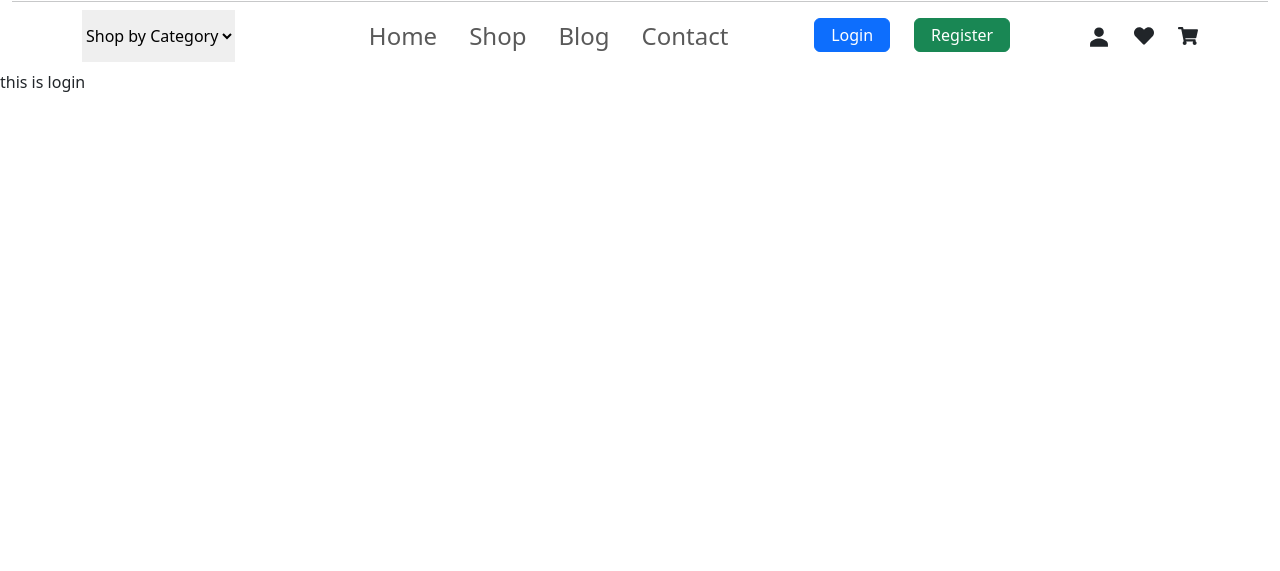
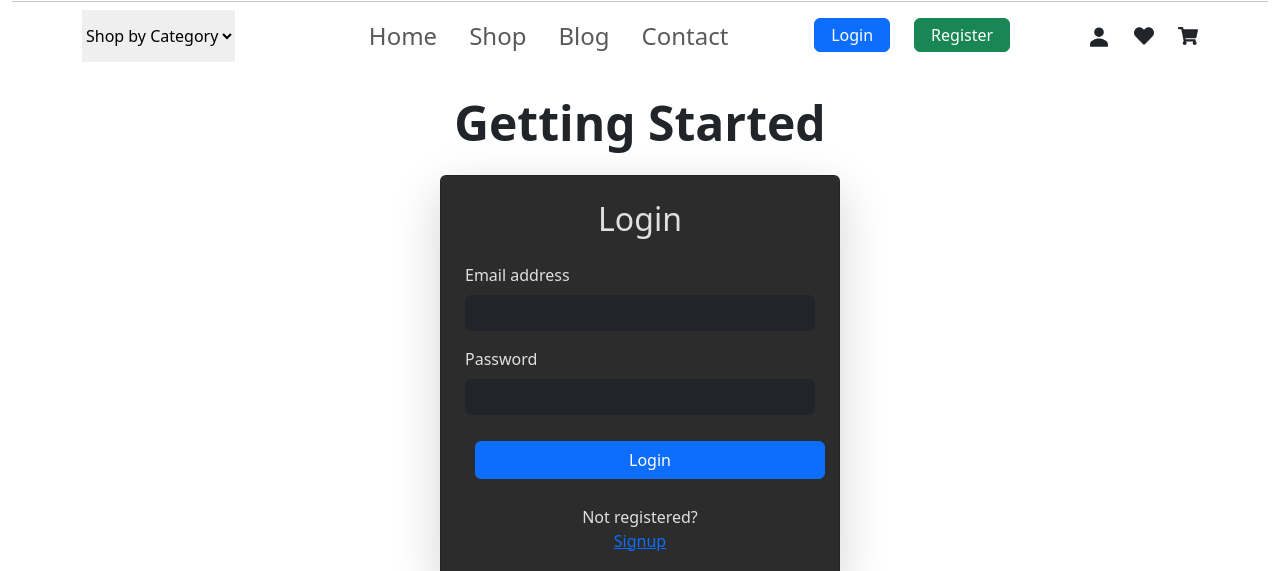
Before and after one commit to NhuZ11/PetEcommerce-MERN, a React (Vite) app in the folder Frontend/: page /login in a window 1280 px wide. Shown: the part 259-830 px from the top of the page. Before the commit the page ends 800 px from the top, so only its background shows below. Built offline with nearby package versions, Linux system fonts and the light colour scheme; some icons are missing.

Commit message:
login logout functionality

```diff
--- a/Frontend/src/Components/Header.jsx
+++ b/Frontend/src/Components/Header.jsx
@@ -3,15 +3,22 @@ import "iconify-icon";
 import { IoPersonSharp } from "react-icons/io5";
 import { FaHeart } from "react-icons/fa";
 import { FaShoppingCart } from "react-icons/fa";
-import { Link } from "react-router-dom";
+import { Link, useNavigate } from "react-router-dom";
+import { IoLogOutOutline } from "react-icons/io5";
 
 const Header = ({ cartCount = 0 }) => {
+  const navigate = useNavigate();
   const menuItems = [
-    { href: "index.html", label: "Home" },
+    { href: "/", label: "Home" },
     { href: "shop.html", label: "Shop" },
     { href: "blog.html", label: "Blog" },
     { href: "contact.html", label: "Contact" },
   ];
+
+  const handleLogout = () => {
+    localStorage.removeItem("token");
+    navigate("/login"); // Navigate to login page after logout
+  };
 
   return (
     <header>
@@ -20,13 +27,13 @@ const Header = ({ cartCount = 0 }) => {
           {/* Logo Section */}
           <div className="col-sm-4 col-lg-3 text-center text-sm-start">
             <div className="main-logo">
-              <a href="index.html">
+              <Link to="/">
                 <img
                   src="images/logo.png"
                   alt="Company Logo"
                   className="img-fluid"
                 />
-              </a>
+              </Link>
             </div>
           </div>
 
@@ -135,21 +142,33 @@ const Header = ({ cartCount = 0 }) => {
               >
                 {menuItems.map((item, index) => (
                   <li key={index} className="nav-item fs-4">
-                    <a href={item.href} className="nav-link">
+                    <Link to={`${item.href}`} className="nav-link">
                       {item.label}
-                    </a>
+                    </Link>
                   </li>
                 ))}
               </ul>
 
+              {localStorage.getItem("token") ? (
+                <div></div>
+              ) : (
                 <div className="mt-2">
-                <Link to="/login" type="button" className="btn btn-primary px-3 py-1 me-4">
+                  <Link
+                    to="/login"
+                    type="button"
+                    className="btn btn-primary px-3 py-1 me-4"
+                  >
                     Login
                   </Link>
-                <Link to="/register" type="button" className="btn btn-success px-3 py-1">
+                  <Link
+                    to="/register"
+                    type="button"
+                    className="btn btn-success px-3 py-1"
+                  >
                     Register
                   </Link>
                 </div>
+              )}
 
               <div className="d-flex gap-md-4 mb-1 mt-3">
                 <div className="dropdown ">
@@ -171,9 +190,9 @@ const Header = ({ cartCount = 0 }) => {
                       </a>
                     </li>
                     <li>
-                      <a className="dropdown-item" href="#">
-                        Logout
-                      </a>
+                      <button className="dropdown-item" onClick={handleLogout}>
+                        <IoLogOutOutline /> Logout
+                      </button>
                     </li>
                   </ul>
                 </div>
--- a/Frontend/src/Components/Login.jsx
+++ b/Frontend/src/Components/Login.jsx
@@ -1,11 +1,95 @@
-import React from 'react'
+import React, { useState } from 'react';
+import { Link, useNavigate } from 'react-router-dom';
 
 const Login = () => {
-  return (
-    <div>
-      this is login
-    </div>
-  )
+    const [credential, setCredential] = useState({ email: "", password: "" });
+    const [loading, setLoading] = useState(false);
+    const [errorMessage, setErrorMessage] = useState(""); // State to store error message
+    const navigate = useNavigate();
+
+    const handleSubmit = async (e) => {
+        e.preventDefault();
+        setLoading(true);
+        setErrorMessage("");  // Clear previous errors
+        const { email, password } = credential;
+        try {
+            const response = await fetch("http://localhost:8000/api/auth/login", {
+                method: 'POST',
+                headers: {
+                    'Content-Type': 'application/json'
+                },
+                body: JSON.stringify({ email, password })
+            });
+            const json = await response.json();
+            console.log('this is response ', json);
+
+            if (json.authToken) {
+                localStorage.setItem('token', json.authToken);
+                navigate("/");
+                console.log("success");
+            } else {
+                setErrorMessage('Invalid email or password. Please try again.');
+            }
+        } catch (error) {
+            console.error("Login error: ", error);
+            setErrorMessage('Something went wrong. Please try again later.');
+        }
+        setLoading(false);
+    }
+
+    const handleChange = (e) => {
+        setCredential({ ...credential, [e.target.name]: e.target.value });
+    }
+
+    return (
+        <div className=''>
+            <h1 className='display-5 text-center fw-bold pt-4'>Getting Started</h1>
+            <div className="container d-flex justify-content-center mt-4">
+                <div className="card p-4 shadow-lg" style={{ maxWidth: '400px', width: '100%', backgroundColor: '#2C2C2C', color: '#E0E0E0' }}>
+                    <h2 className="text-center mb-4">Login</h2>
+                    <form onSubmit={handleSubmit}>
+                        {errorMessage && (
+                            <div className="alert alert-danger" role="alert">
+                                {errorMessage}
+                            </div>
+                        )}
+                        <div className="mb-3">
+                            <label htmlFor="exampleInputEmail1" className="form-label">Email address</label>
+                            <input
+                                type="email"
+                                className="form-control bg-dark text-light border-0"
+                                onChange={handleChange}
+                                value={credential.email}
+                                name="email"
+                                id="exampleInputEmail1"
+                                aria-describedby="emailHelp"
+                                required
+                            />
+                        </div>
+                        <div className="mb-3">
+                            <label htmlFor="exampleInputPassword1" className="form-label">Password</label>
+                            <input
+                                type="password"
+                                className="form-control bg-dark text-light border-0"
+                                name="password"
+                                value={credential.password}
+                                onChange={handleChange}
+                                id="exampleInputPassword1"
+                                required
+                            />
+                        </div>
+                        <button type="submit" className="btn btn-primary w-100" disabled={loading}>
+                            {loading ? 'Logging in...' : 'Login'}
+                        </button>
+                    </form>
+                    <div className="text-center mt-3">
+                        <p className="mb-0">Not registered?</p>
+                        <Link className="text-primary" to="/signup">Signup</Link>
+                    </div>
+                </div>
+            </div>
+        </div>
+    );
 }
 
-export default Login
+export default Login;
--- a/Frontend/src/Components/Register.jsx
+++ b/Frontend/src/Components/Register.jsx
@@ -1,29 +1,28 @@
 import React, { useState } from 'react';
 import { Link, useNavigate } from 'react-router-dom';
 
-const Register = (props) => {
-    const [credentials, setCredentials] = useState({ name: "", email: "", password: "", cpassword: "" });
+const Register = () => {
+    const [credentials, setCredentials] = useState({ username: "", email: "", password: "", cpassword: "" });
     const navigate = useNavigate();
 
     const handleSubmit = async (e) => {
         e.preventDefault();
-        const { name, email, password } = credentials;
+        const { username, email, password } = credentials;
         const response = await fetch("http://localhost:8000/api/auth/createUser", {
             method: 'POST',
             headers: {
                 'Content-Type': 'application/json',
             },
-            body: JSON.stringify({ name, email, password }),
+            body: JSON.stringify({ username, email, password }),
         });
         const json = await response.json();
         console.log('this is response ', json);
         if (json) {
-            // Save the auth token and redirect
-            localStorage.setItem('token', json.authToken);
+
             navigate("/login");
-            props.showAlert('Account created', 'success');
+            console.log("success");
         } else {
-            props.showAlert('Invalid credentials', 'danger');
+            console.log("failed");
         }
     };
 
@@ -38,14 +37,14 @@ const Register = (props) => {
                     <h2 className="text-center mb-4">Register</h2>
                     <form onSubmit={handleSubmit}>
                         <div className="mb-3">
-                            <label htmlFor="name" className="form-label">Name</label>
+                            <label htmlFor="username" className="form-label">Username</label>
                             <input
                                 type="text"
                                 className="form-control bg-dark text-light border-0"
                                 value={credentials.name}
                                 onChange={onChange}
-                                id="name"
-                                name="name"
+                                id="username"
+                                name="username"
                                 placeholder="Enter your name"
                                 required
                             />
```
Also changed, not shown: 1 other file (tests, documents, lock files or other folders). Lines whose indentation alone changed are shown as unchanged.
